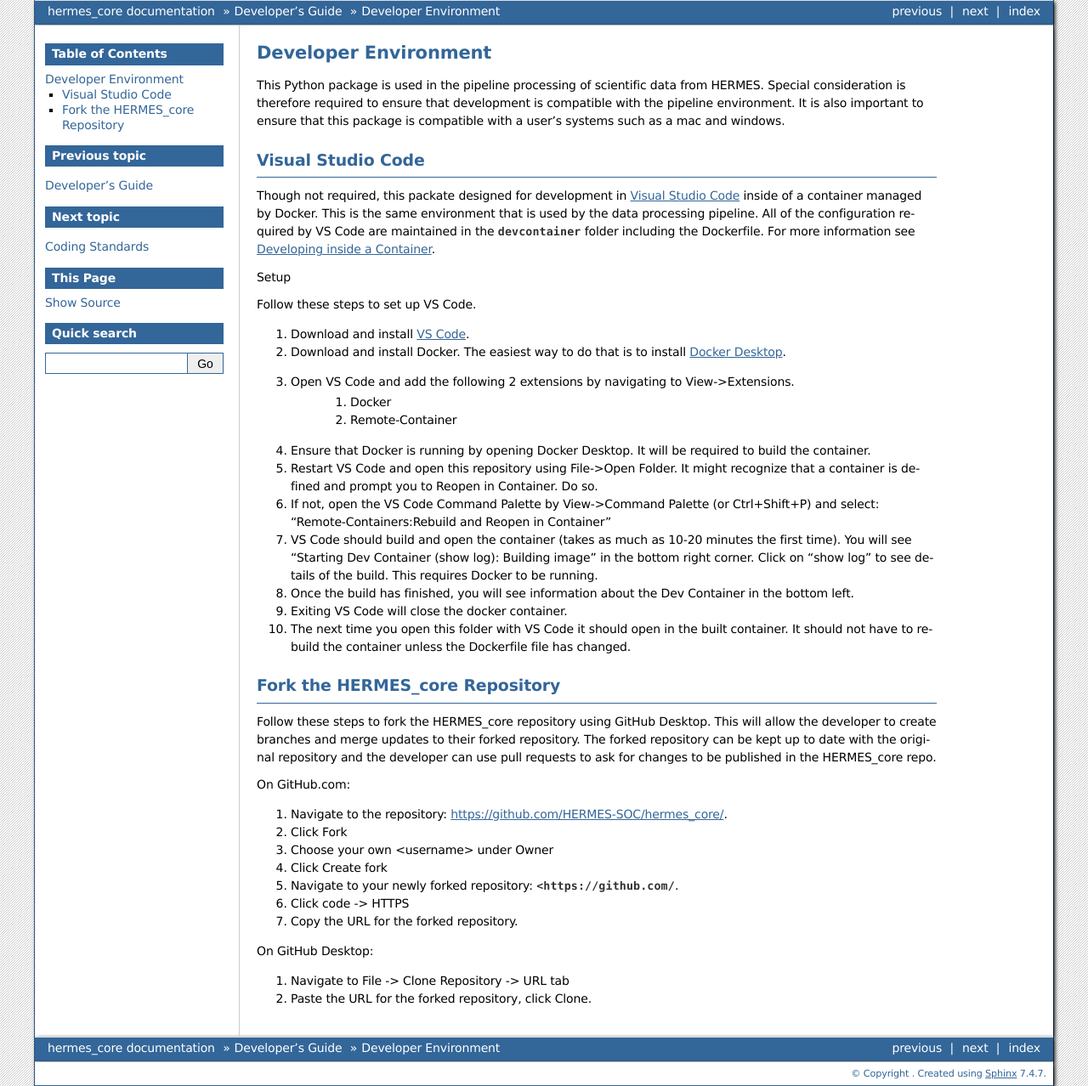
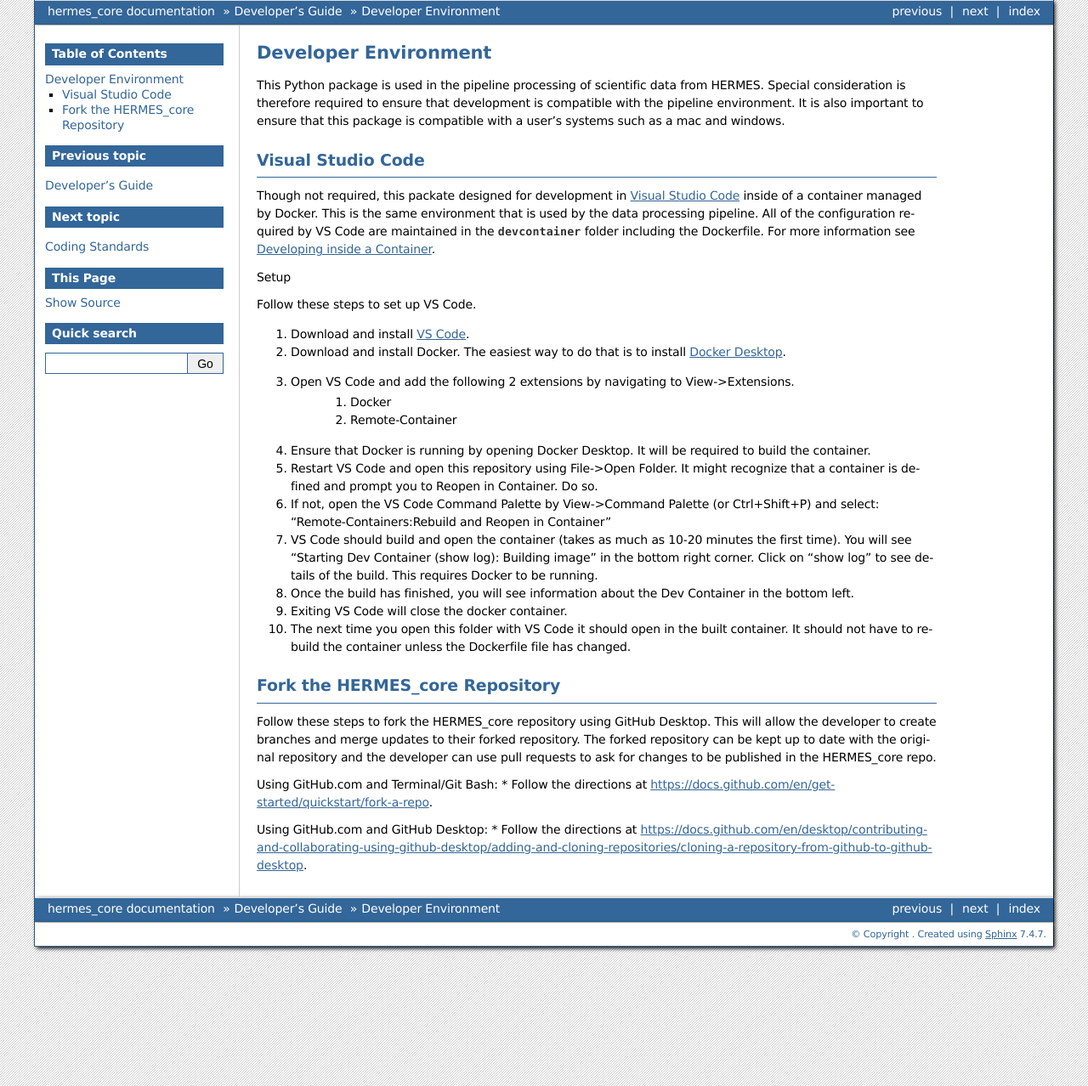
Before and after one commit to HERMES-SOC/hermes_core, a Sphinx documentation site: the page built from docs/dev-guide/dev_env.rst, in a window 1280 px wide. Shown: the whole page at 85% size. Built offline with Sphinx 7.4.7, drawn with Linux system fonts in a browser that asks for light colours; the version number could not be read and is left out.

Commit message:
Update dev_env.rst
Changed my mind! Id like to not have to constantly update these docs for each change in GitHub so instead I'll just reference out to their directions.

```diff
--- a/docs/dev-guide/dev_env.rst
+++ b/docs/dev-guide/dev_env.rst
@@ -37,17 +37,8 @@
 
 Follow these steps to fork the HERMES_core repository using GitHub Desktop. This will allow the developer to create branches and merge updates to their forked repository. The forked repository can be kept up to date with the original repository and the developer can use pull requests to ask for changes to be published in the HERMES_core repo.
 
-On GitHub.com:
+Using GitHub.com and Terminal/Git Bash:
+* Follow the directions at `<https://docs.github.com/en/get-started/quickstart/fork-a-repo>`_.
 
-#. Navigate to the repository: `<https://github.com/HERMES-SOC/hermes_core/>`_.
-#. Click Fork
-#. Choose your own <username> under Owner
-#. Click Create fork
-#. Navigate to your newly forked repository: `<https://github.com/<username>/hermes_core/>`.
-#. Click code -> HTTPS
-#. Copy the URL for the forked repository.
-
-On GitHub Desktop:
-
-#. Navigate to File -> Clone Repository -> URL tab
-#. Paste the URL for the forked repository, click Clone.
+Using GitHub.com and GitHub Desktop:
+* Follow the directions at `<https://docs.github.com/en/desktop/contributing-and-collaborating-using-github-desktop/adding-and-cloning-repositories/cloning-a-repository-from-github-to-github-desktop>`_.
```
